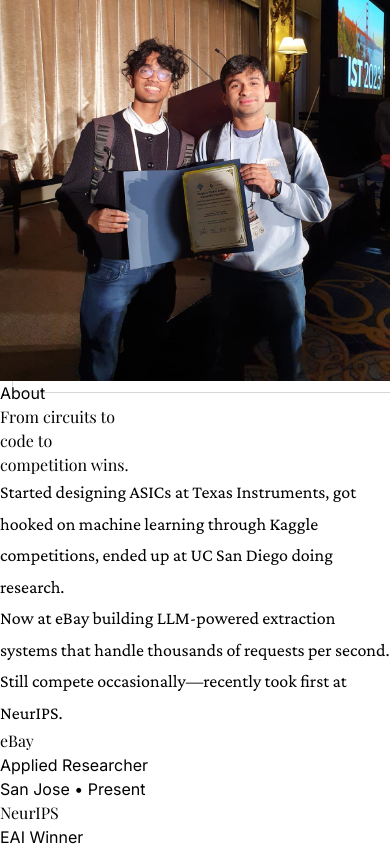
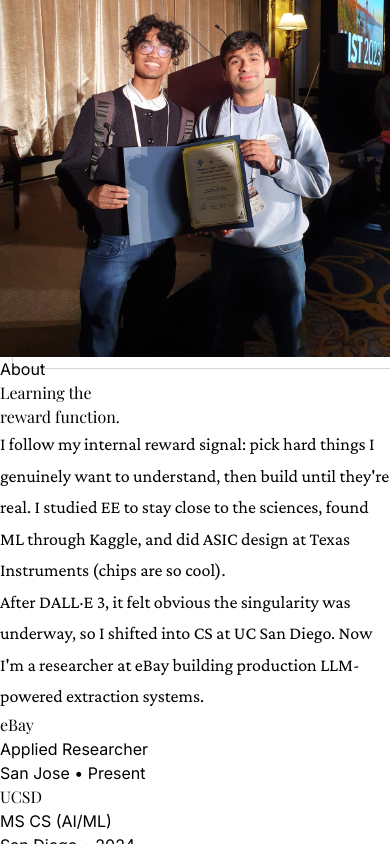
Before and after one commit to spsanps/sankala.me, a React (Vite) app: page / in a window 390 px wide. Shown: the part 1156-2000 px from the top of the page. Built offline with nearby package versions, Linux system fonts and the light colour scheme; a web font is replaced by a local one.

Commit message:
updated page2

```diff
--- a/src/pages/EssayEntry.jsx
+++ b/src/pages/EssayEntry.jsx
@@ -31,7 +31,7 @@ export default function EssayEntry() {
   }
 
   return (
-    <div className="min-h-screen bg-[#F5F2EB] text-[#1A1A1A] pt-32 pb-20 px-6">
+    <div className="min-h-screen bg-[#F5F2EB] text-[#1A1A1A] pt-24 pb-20 px-6">
       <div className="max-w-4xl mx-auto">
         <Link to="/" className="inline-flex items-center gap-2 text-[#2A3C24] hover:underline mb-8 opacity-60 hover:opacity-100 transition-opacity font-medium">
           <ArrowLeft size={16} /> Back to Home
--- a/src/pages/Home.jsx
+++ b/src/pages/Home.jsx
@@ -34,7 +34,7 @@ export default function Home() {
 
         {/* --- Top Nav --- */}
         <nav className="fixed top-0 right-0 left-0 z-40 transition-all duration-300 bg-[#F5F2EB]/90 backdrop-blur-md border-b border-[#2A3C24]/5">
-            <div className="max-w-7xl mx-auto px-6 py-6 flex justify-between items-center">
+            <div className="max-w-7xl mx-auto px-6 py-4 md:py-6 flex justify-between items-center">
             <div className="group cursor-default">
                 <h1 className="serif text-2xl font-bold tracking-tight text-[#1A1A1A] group-hover:text-[#2A3C24] transition-colors">
                     San Kala
@@ -76,8 +76,11 @@ export default function Home() {
             </div>
         </nav>
 
+        {/* Spacer for fixed header */}
+        <div className="h-20 md:h-20"></div>
+
         {/* --- Section I: Hero (Strong & Nice) --- */}
-        <section id="home" className="min-h-screen flex items-center px-6 relative overflow-hidden pt-20">
+        <section id="home" className="min-h-screen flex items-center px-6 relative overflow-hidden -mt-12">
             <div className="absolute top-0 right-0 w-[60vw] h-[80vh] bg-gradient-to-b from-[#E3E7E2] to-transparent rounded-bl-[200px] opacity-60 pointer-events-none -z-10"></div>
 
             <div className="max-w-7xl mx-auto w-full grid grid-cols-1 md:grid-cols-12 gap-12 items-end pb-20">
@@ -93,7 +96,7 @@ export default function Home() {
                     </h1>
 
                     <p className="max-w-lg text-xl md:text-2xl text-gray-600 leading-relaxed font-light border-l-2 border-[#2A3C24] pl-6 ml-2">
-                        ASIC designer turned AI researcher. Built things with <span className="text-[#2A3C24] font-medium">LLMs</span>, won <span className="text-[#2A3C24] font-medium">Kaggle medals</span>, placed first at <span className="text-[#2A3C24] font-medium">NeurIPS</span>.
+                        Applied researcher working on <span className="text-[#2A3C24] font-medium">language models</span> and <span className="text-[#2A3C24] font-medium">generative information extraction</span>.
                     </p>
                 </div>
 
@@ -154,16 +157,15 @@ export default function Home() {
                             <div>
                                 <span className="text-[#2A3C24] font-mono text-xs uppercase tracking-widest mb-4 block">About</span>
                                 <h2 className="text-5xl md:text-6xl font-bold text-[#1A1A1A] serif mb-8 leading-[1.1]">
-                                    From <span className="italic font-light text-[#2A3C24]">circuits</span> to <br/>
-                                    <span className="italic font-light text-[#2A3C24]">code</span> to <br/>
-                                    competition wins.
+                                    Learning the <br/>
+                                    <span className="italic font-light text-[#2A3C24]">reward function</span>.
                                 </h2>
                                 <div className="space-y-6 text-lg text-gray-700 leading-relaxed max-w-2xl reading-font">
                                     <p>
-                                        Started designing <span className="font-semibold text-[#1A1A1A]">ASICs</span> at Texas Instruments, got hooked on machine learning through Kaggle competitions, ended up at <span className="font-semibold text-[#1A1A1A]">UC San Diego</span> doing research.
+                                        I follow my internal reward signal: pick <span className="font-semibold text-[#1A1A1A]">hard things I genuinely want to understand</span>, then build until they're real. I studied EE to stay close to the sciences, found ML through Kaggle, and did <span className="font-semibold text-[#1A1A1A]">ASIC design</span> at Texas Instruments (chips are so cool).
                                     </p>
                                     <p>
-                                        Now at <span className="font-semibold text-[#1A1A1A]">eBay</span> building LLM-powered extraction systems that handle thousands of requests per second. Still compete occasionally—recently took first at NeurIPS.
+                                        After DALL·E 3, it felt obvious the <span className="font-semibold text-[#1A1A1A]">singularity was underway</span>, so I shifted into CS at <span className="font-semibold text-[#1A1A1A]">UC San Diego</span>. Now I'm a researcher at <span className="font-semibold text-[#1A1A1A]">eBay</span> building production <span className="font-semibold text-[#1A1A1A]">LLM-powered extraction systems</span>.
                                     </p>
                                 </div>
                             </div>
@@ -176,14 +178,14 @@ export default function Home() {
                                     <p className="text-sm text-gray-600">San Jose • Present</p>
                                 </div>
                                 <div>
-                                    <h3 className="serif text-xl mb-1">NeurIPS</h3>
-                                    <p className="text-xs uppercase tracking-wider text-gray-500 mb-2">EAI Winner</p>
-                                    <p className="text-sm text-gray-600">Vancouver • 2025</p>
+                                    <h3 className="serif text-xl mb-1">UCSD</h3>
+                                    <p className="text-xs uppercase tracking-wider text-gray-500 mb-2">MS CS (AI/ML)</p>
+                                    <p className="text-sm text-gray-600">San Diego • 2024</p>
                                 </div>
                                 <div>
-                                    <h3 className="serif text-xl mb-1">UCSD</h3>
-                                    <p className="text-xs uppercase tracking-wider text-gray-500 mb-2">MS CS (AI/ML)</p>
-                                    <p className="text-sm text-gray-600">San Diego • 2023</p>
+                                    <h3 className="serif text-xl mb-1">TI</h3>
+                                    <p className="text-xs uppercase tracking-wider text-gray-500 mb-2">ASIC Engineer</p>
+                                    <p className="text-sm text-gray-600">Bangalore • 2022</p>
                                 </div>
                             </div>
                         </div>
--- a/src/pages/LabEntry.jsx
+++ b/src/pages/LabEntry.jsx
@@ -15,7 +15,7 @@ export default function LabEntry() {
   }
 
   return (
-    <div className="min-h-screen bg-[#F5F2EB] text-[#1A1A1A] pt-32 pb-20 px-6">
+    <div className="min-h-screen bg-[#F5F2EB] text-[#1A1A1A] pt-24 pb-20 px-6">
       <div className="max-w-4xl mx-auto">
         <Link to="/#lab" className="inline-flex items-center gap-2 text-[#2A3C24] hover:underline mb-8 opacity-60 hover:opacity-100 transition-opacity">
           <ArrowLeft size={16} /> Back to Lab
--- a/src/pages/LabIndex.jsx
+++ b/src/pages/LabIndex.jsx
@@ -5,7 +5,7 @@ import { experimentsData } from '../data/content';
 
 export default function LabIndex() {
   return (
-    <div className="min-h-screen bg-[#F0F4EF] text-[#1A1A1A] pt-32 pb-20 px-6">
+    <div className="min-h-screen bg-[#F0F4EF] text-[#1A1A1A] pt-24 pb-20 px-6">
       <div className="max-w-7xl mx-auto">
         <Link to="/#lab" className="inline-flex items-center gap-2 text-[#2A3C24] hover:underline mb-12 opacity-60 hover:opacity-100 transition-opacity">
           <ArrowLeft size={16} /> Back to Home
--- a/src/pages/NoteEntry.jsx
+++ b/src/pages/NoteEntry.jsx
@@ -40,7 +40,7 @@ export default function NoteEntry() {
   }
 
   return (
-    <div className="min-h-screen bg-[#2A3C24] text-[#F5F2EB] pt-32 pb-20 px-6">
+    <div className="min-h-screen bg-[#2A3C24] text-[#F5F2EB] pt-24 pb-20 px-6">
       <div className="max-w-3xl mx-auto">
         <Link to="/#notes" className="inline-flex items-center gap-2 text-[#8A9A85] hover:text-white hover:underline mb-12 transition-colors font-medium">
           <ArrowLeft size={16} /> Back to Writing
--- a/src/pages/NotesIndex.jsx
+++ b/src/pages/NotesIndex.jsx
@@ -5,7 +5,7 @@ import { notesData } from '../data/content';
 
 export default function NotesIndex() {
   return (
-    <div className="min-h-screen bg-[#2A3C24] text-[#F5F2EB] pt-32 pb-20 px-6">
+    <div className="min-h-screen bg-[#2A3C24] text-[#F5F2EB] pt-24 pb-20 px-6">
       <div className="max-w-7xl mx-auto">
         <Link to="/#notes" className="inline-flex items-center gap-2 text-[#8A9A85] hover:text-white hover:underline mb-12 transition-colors">
           <ArrowLeft size={16} /> Back to Home
--- a/src/pages/Resume.jsx
+++ b/src/pages/Resume.jsx
@@ -3,7 +3,7 @@ import { Download, ArrowUpRight, Mail, Linkedin, Github } from 'lucide-react';
 
 export default function Resume() {
   return (
-    <div className="min-h-screen bg-[#F5F2EB] text-[#1A1A1A] pt-32 pb-20 px-6">
+    <div className="min-h-screen bg-[#F5F2EB] text-[#1A1A1A] pt-24 pb-20 px-6">
       <div className="max-w-5xl mx-auto">
 
         {/* Header */}
```
Also changed, not shown: about-text-options.txt (added).
